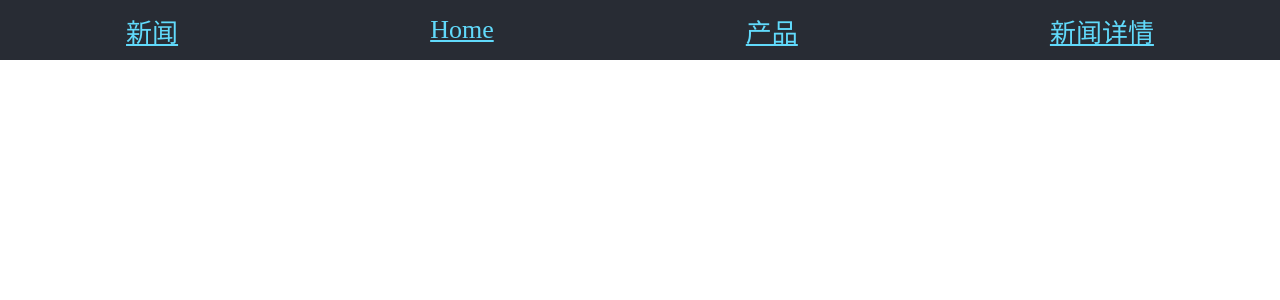
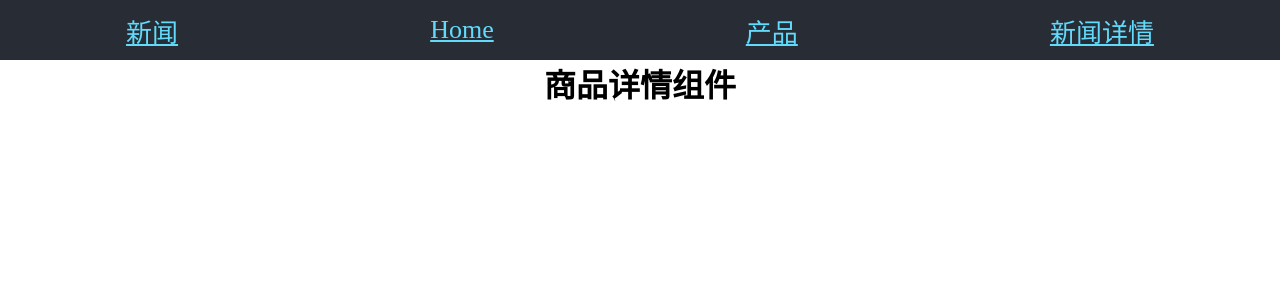
Before and after one commit to maliao292/react-mv, a React (Create React App) app: page /ProductContent in a window 1280 px wide. Shown: the top 300 px of the page. Built offline with nearby package versions, Linux system fonts and the light colour scheme.

Commit message:
路由动态传值

```diff
--- a/package.json
+++ b/package.json
@@ -8,7 +8,8 @@
     "react": "^16.8.6",
     "react-dom": "^16.8.6",
     "react-router-dom": "^5.0.1",
-    "react-scripts": "3.0.1"
+    "react-scripts": "3.0.1",
+    "url": "^0.11.0"
   },
   "scripts": {
     "start": "react-scripts start",
--- a/src/App.js
+++ b/src/App.js
@@ -30,7 +30,7 @@ class App extends Component {
           <Route path="/news" component={News}></Route>
           <Route path="/product" component={Product}></Route>
           <Route path="/content/:aid" component={Content}></Route>
-          <Route path="/ProductContent/:aid" component={ProductContent}></Route>
+          <Route path="/ProductContent" component={ProductContent}></Route>
 
         </Router>
         {/* <List></List> */}
--- a/src/components/ProductContent.js
+++ b/src/components/ProductContent.js
@@ -1,10 +1,16 @@
 import React, { Component } from 'react';
+import url from 'url';
 class ProductConent extends Component {
     constructor(props) {
         super(props);
         this.state = {
             msg:'商品详情组件',
          };
+    }
+    componentDidMount(){
+        var search = this.props.location.search.substr(1).split('=')[1]
+        console.log(search)
+        console.log(url.parse(this.props.location.search,true))
     }
     render() {
         return (
--- a/src/components/product.js
+++ b/src/components/product.js
@@ -23,7 +23,7 @@ class product extends Component {
                     {this.state.list.map((v, i) => {
                         return (
                             <li key={v.aid}>
-                               <Link to={`/ProductContent/${v.aid}`}>{v.title}</Link>
+                               <Link to={`/ProductContent?aid=${v.aid}`}>{v.title}</Link>
                             </li>
                         )
                     })}
```
Also changed, not shown: 1 other file (tests, documents, lock files or other folders).
